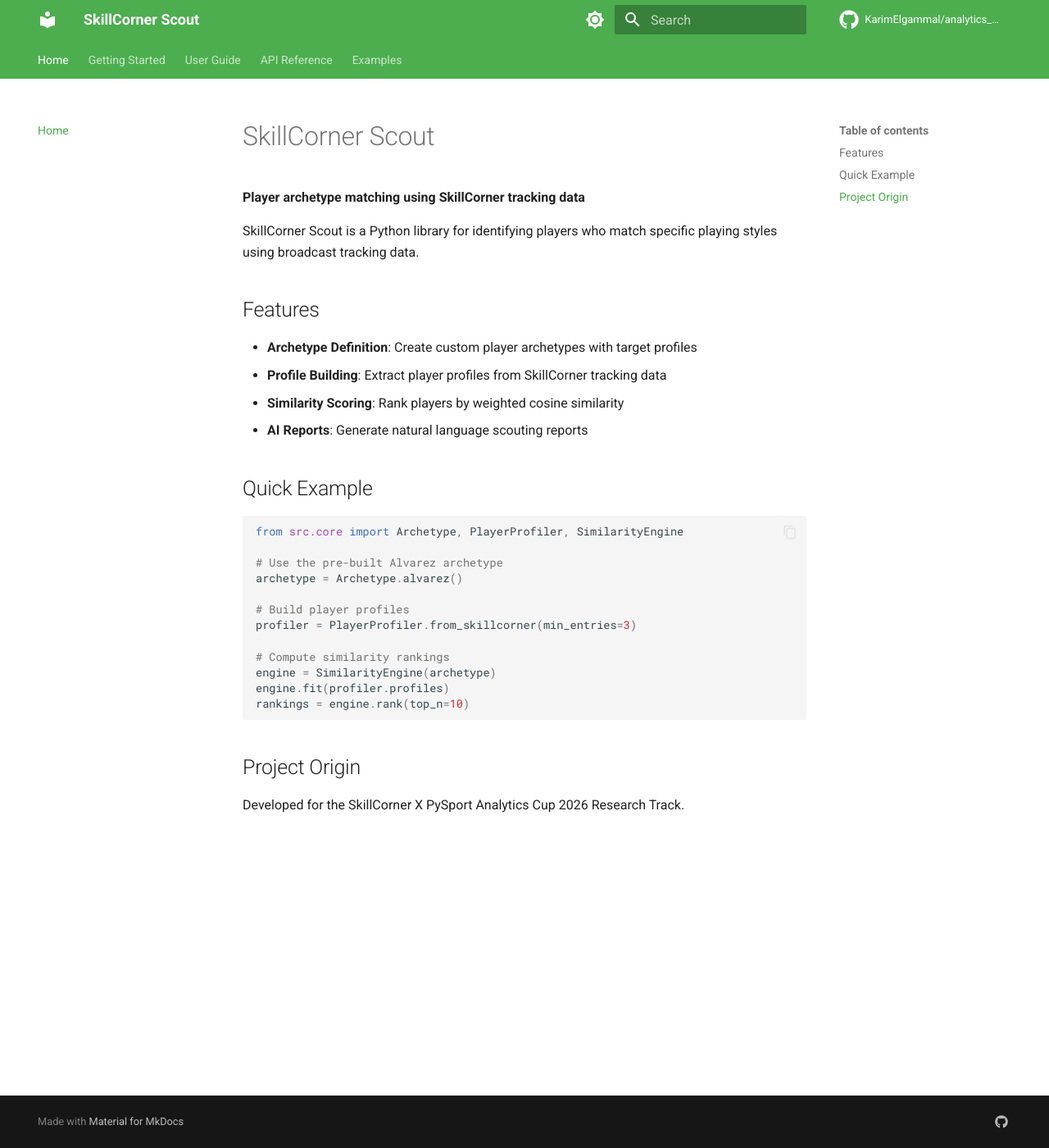
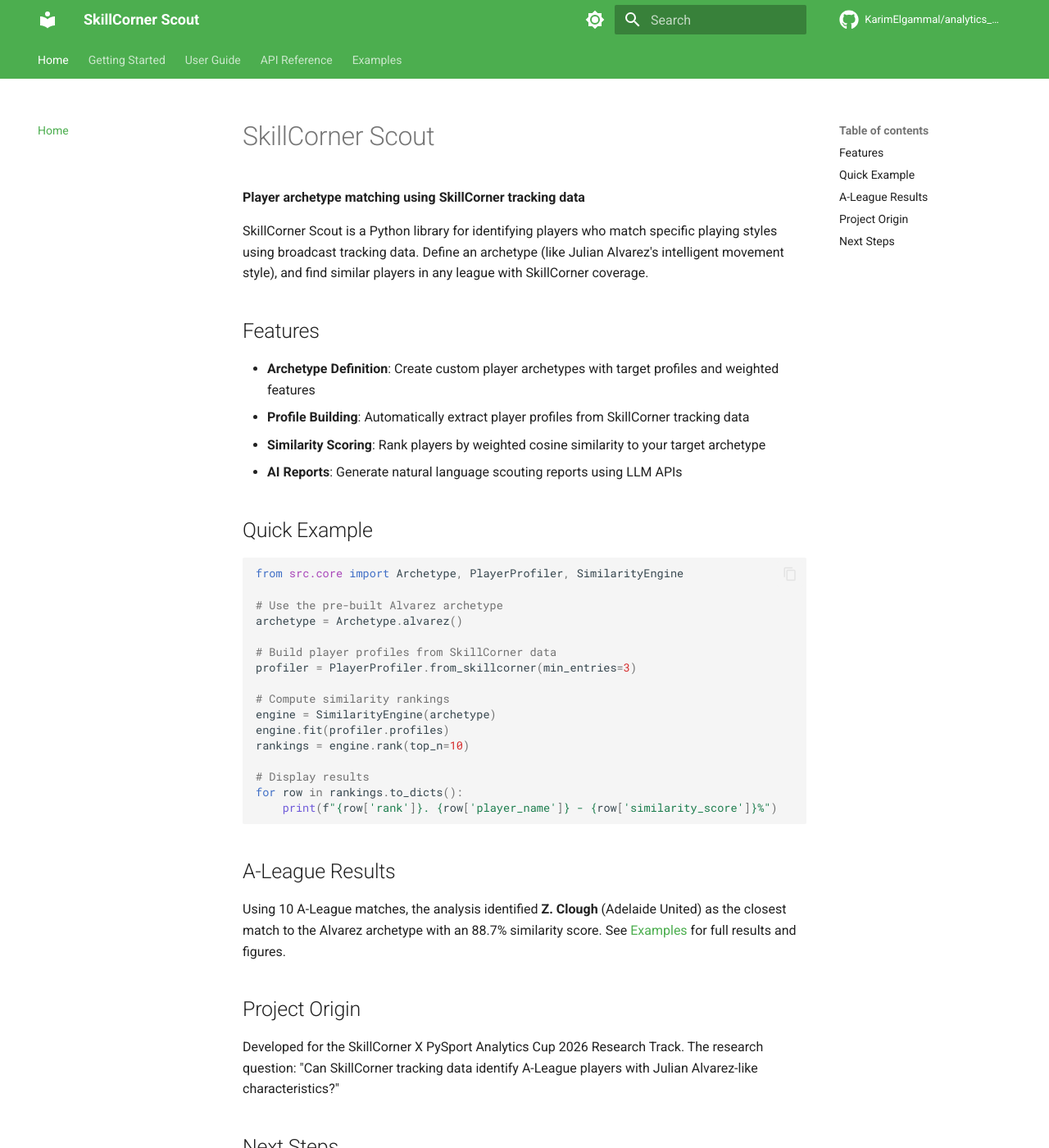
Before and after one commit to KarimElgammal/analytics_cup_research, an MkDocs documentation site: the page built from docs/index.md, in a window 1280 px wide and 1400 px high. Shown: the whole window at 82% size. Built offline with MkDocs 1.6.1 and Material for MkDocs 9.7.7, drawn with Linux system fonts in a browser that asks for light colours; comment, search, counter and statistics services are not loaded; some of the changed text lies outside the part shown.

````diff
--- a/docs/index.md
+++ b/docs/index.md
@@ -2,14 +2,14 @@
 
 **Player archetype matching using SkillCorner tracking data**
 
-SkillCorner Scout is a Python library for identifying players who match specific playing styles using broadcast tracking data.
+SkillCorner Scout is a Python library for identifying players who match specific playing styles using broadcast tracking data. Define an archetype (like Julian Alvarez's intelligent movement style), and find similar players in any league with SkillCorner coverage.
 
 ## Features
 
-- **Archetype Definition**: Create custom player archetypes with target profiles
-- **Profile Building**: Extract player profiles from SkillCorner tracking data
-- **Similarity Scoring**: Rank players by weighted cosine similarity
-- **AI Reports**: Generate natural language scouting reports
+- **Archetype Definition**: Create custom player archetypes with target profiles and weighted features
+- **Profile Building**: Automatically extract player profiles from SkillCorner tracking data
+- **Similarity Scoring**: Rank players by weighted cosine similarity to your target archetype
+- **AI Reports**: Generate natural language scouting reports using LLM APIs
 
 ## Quick Example
 
@@ -19,15 +19,30 @@ from src.core import Archetype, PlayerProfiler, SimilarityEngine
 # Use the pre-built Alvarez archetype
 archetype = Archetype.alvarez()
 
-# Build player profiles
+# Build player profiles from SkillCorner data
 profiler = PlayerProfiler.from_skillcorner(min_entries=3)
 
 # Compute similarity rankings
 engine = SimilarityEngine(archetype)
 engine.fit(profiler.profiles)
 rankings = engine.rank(top_n=10)
+
+# Display results
+for row in rankings.to_dicts():
+    print(f"{row['rank']}. {row['player_name']} - {row['similarity_score']}%")
 ```
+
+## A-League Results
+
+Using 10 A-League matches, the analysis identified **Z. Clough** (Adelaide United) as the closest match to the Alvarez archetype with an 88.7% similarity score. See [Examples](examples.md) for full results and figures.
 
 ## Project Origin
 
-Developed for the SkillCorner X PySport Analytics Cup 2026 Research Track.
+Developed for the SkillCorner X PySport Analytics Cup 2026 Research Track. The research question: "Can SkillCorner tracking data identify A-League players with Julian Alvarez-like characteristics?"
+
+## Next Steps
+
+- [Getting Started](getting-started.md) - Installation and setup
+- [User Guide](guide/archetypes.md) - Learn how to define archetypes
+- [Examples](examples.md) - Full A-League results with figures
+- [API Reference](api/archetype.md) - Complete API documentation
````
Also changed, not shown: README.md (+60 -15 lines).
